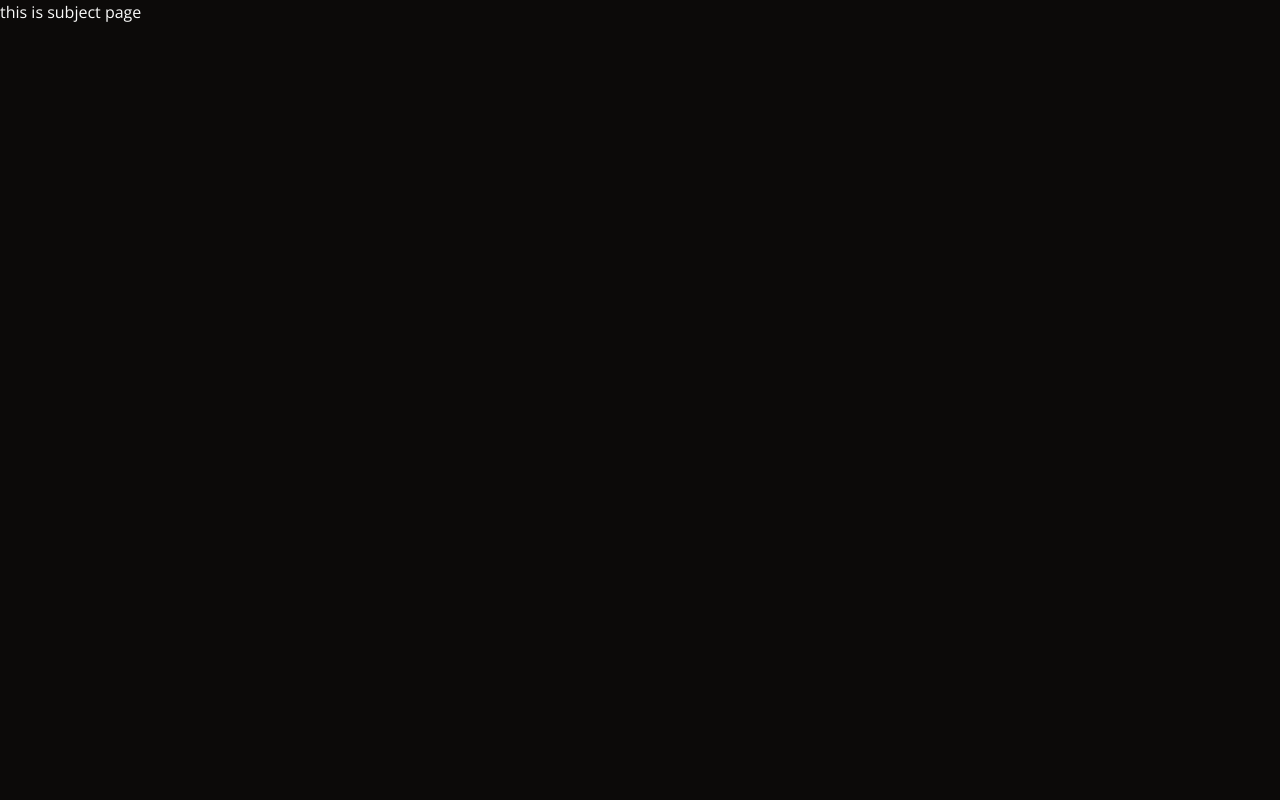
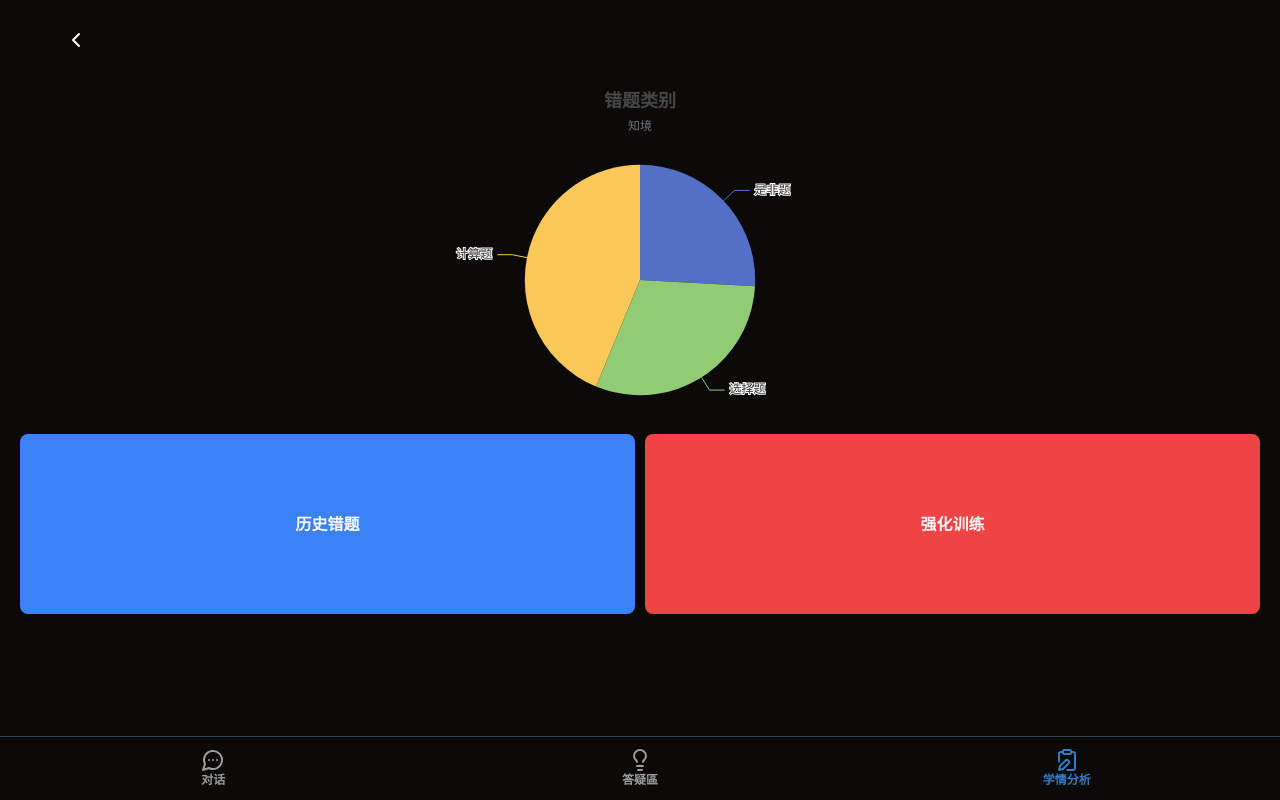
Before and after one commit to BlackishGreen33/ZhiJing-FE, a Next.js app: page /analyze/subject in a window 1280 px wide. Built offline with nearby package versions, Linux system fonts and the light colour scheme.

Commit message:
✨ feat：新增学科详细错题统计页面

```diff
--- a/app/(student)/analyze/page.tsx
+++ b/app/(student)/analyze/page.tsx
@@ -26,25 +26,25 @@ const page = () => {
 			/>
 			<div className="w-full h-[25vh] grid grid-cols-2 grid-rows-2 gap-x-[10px] gap-y-[10px] px-[20px] py-[10px] relative top-[3vh]">
 				<Link
-					href="/analyze/subject"
+					href="/analyze/subject?title=数学"
 					className="bg-blue-500 rounded-lg flex justify-center items-center"
 				>
 					<div className="font-bold">数学</div>
 				</Link>
 				<Link
-					href="/analyze/subject"
+					href="/analyze/subject?title=语文"
 					className="bg-red-500 rounded-lg flex justify-center items-center"
 				>
 					<div className="font-bold">语文</div>
 				</Link>
 				<Link
-					href="/analyze/subject"
+					href="/analyze/subject?title=历史"
 					className="bg-yellow-500 rounded-lg flex justify-center items-center"
 				>
 					<div className="font-bold">历史</div>
 				</Link>
 				<Link
-					href="/analyze/subject"
+					href="/analyze/subject?title=物理"
 					className="bg-orange-500 rounded-lg flex justify-center items-center"
 				>
 					<div className="font-bold">物理</div>
--- a/app/(student)/analyze/subject/page.tsx
+++ b/app/(student)/analyze/subject/page.tsx
@@ -1,5 +1,48 @@
+"use client";
+
+import { useSearchParams } from "next/navigation";
+import Link from "next/link";
+
+import SubpageHeader from "@/components/subpage-header";
+import SudentNavbar from "@/components/student/student-navbar";
+import PieChart from "@/components/pie-chart";
+
 const page = () => {
-	return <div>this is subject page</div>;
+	const searchParams = useSearchParams();
+	const title = searchParams.get("title") || "";
+
+	const data = [
+		{ value: 434, name: "是非题" },
+		{ value: 510, name: "选择题" },
+		{ value: 735, name: "计算题" },
+	];
+	return (
+		<main>
+			<SubpageHeader backUrl="/analyze" title={title} purpose="none" />
+			<PieChart
+				title="错题类别"
+				subTitle="知境"
+				seriesName="错题数"
+				className="relative top-[10vh]"
+				data={data}
+			/>
+			<div className="w-full h-[25vh] grid grid-cols-2 grid-rows-1 gap-x-[10px] gap-y-[10px] px-[20px] py-[10px] relative top-[3vh]">
+				<Link
+					href="/"
+					className="bg-blue-500 rounded-lg flex justify-center items-center"
+				>
+					<div className="font-bold">历史错题</div>
+				</Link>
+				<Link
+					href="/"
+					className="bg-red-500 rounded-lg flex justify-center items-center"
+				>
+					<div className="font-bold">强化训练</div>
+				</Link>
+			</div>
+			<SudentNavbar activeID={3} />
+		</main>
+	);
 };
 
 export default page;
--- a/components/subpage-header.tsx
+++ b/components/subpage-header.tsx
@@ -16,7 +16,7 @@ import { Label } from "@/components/ui/label";
 type SubpageHeaderProps = {
 	backUrl: string;
 	title: string;
-	purpose: string;
+	purpose: "dialogue" | "solve" | "none";
 };
 
 const SubpageHeader: React.FC<SubpageHeaderProps> = ({
```
